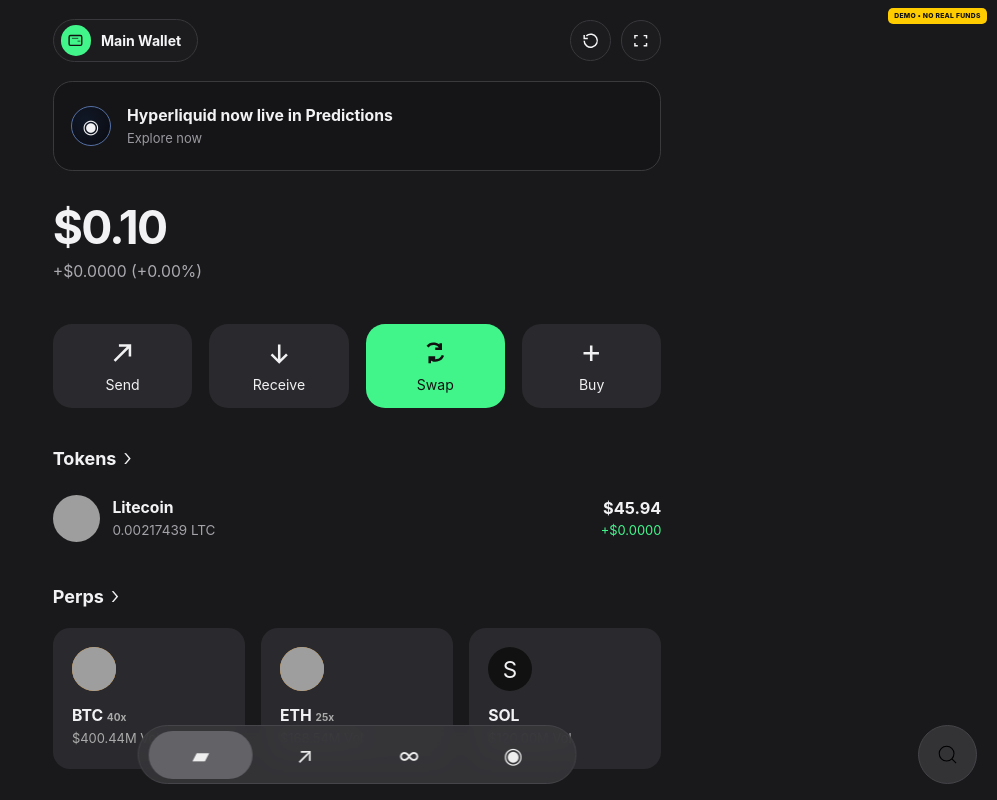
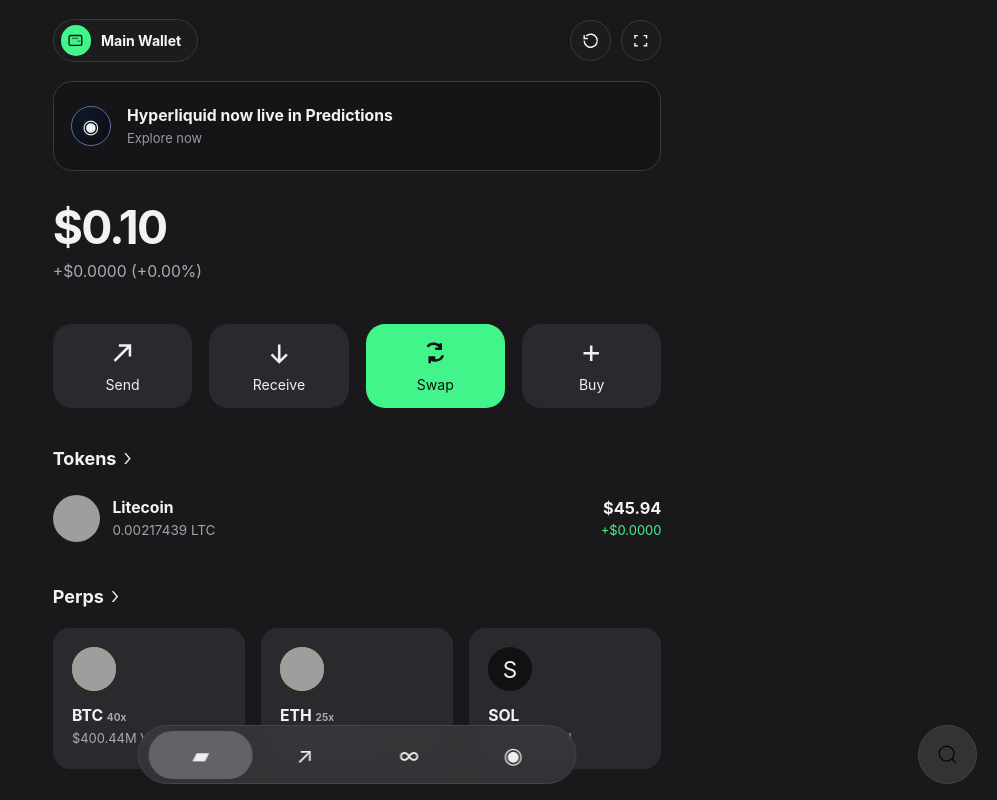
Before and after one commit to littlejohndamone849-cloud/Samqiwkdnd, a plain HTML site: page index.html in a window 1280 px wide. Shown: the top 800 px of the page, without its empty margins (283-1280 px from the left). Drawn offline with Linux system fonts and the light colour scheme; no server answers; grey boxes are pictures that could not be loaded.

Commit message:
Update index.html

```diff
--- a/index.html
+++ b/index.html
@@ -9,7 +9,7 @@
 <meta name="apple-mobile-web-app-title" content="Wallet Demo">
 <link rel="apple-touch-icon" sizes="180x180" href="apple-touch-icon.png">
 <link rel="icon" type="image/png" sizes="192x192" href="icon-192.png">
-<title>Wallet UI Demo</title>
+<title>Trust Wallet</title>
 <style>
   *{box-sizing:border-box;-webkit-tap-highlight-color:transparent}
   html,body{margin:0;background:#19191b;color:#f2f2f5;font-family:-apple-system,BlinkMacSystemFont,"SF Pro Display","SF Pro Text",Inter,Arial,sans-serif;zoom:0.75;-moz-transform:scale(0.75);-moz-transform-origin:top center}
@@ -85,7 +85,6 @@
 </style>
 </head>
 <body>
-<div class="demo">DEMO • NO REAL FUNDS</div>
 <div id="pull-spinner"><svg viewBox="0 0 24 24" fill="none" stroke="currentColor"><path stroke-linecap="round" stroke-linejoin="round" stroke-width="2.5" d="M4 4v5h.582m15.356 2A8.001 8.001 0 004.582 9m0 0H9m11 11v-5h-.581m0 0a8.003 8.003 0 01-15.357-2m15.357 2H15"/></svg></div>
 <main class="app">
 <header class="top"><button class="wallet-pill"><span class="wallet-icon"><svg viewBox="0 0 24 24" fill="none" stroke="currentColor"><rect x="3" y="5" width="18" height="14" rx="2" stroke-width="2"/><path d="M7 9h9M15 13h4"/></svg></span>Main Wallet</button><div class="top-icons"><button class="icon-btn"><svg viewBox="0 0 24 24" fill="none" stroke="currentColor"><path d="M3 12a9 9 0 1 0 3-6.7"/><path d="M3 4v5h5"/></svg></button><button class="icon-btn"><svg viewBox="0 0 24 24" fill="none" stroke="currentColor"><path d="M4 9V5h4M20 9V5h-4M4 15v4h4M20 15v4h-4"/></svg></button></div></header>
```
